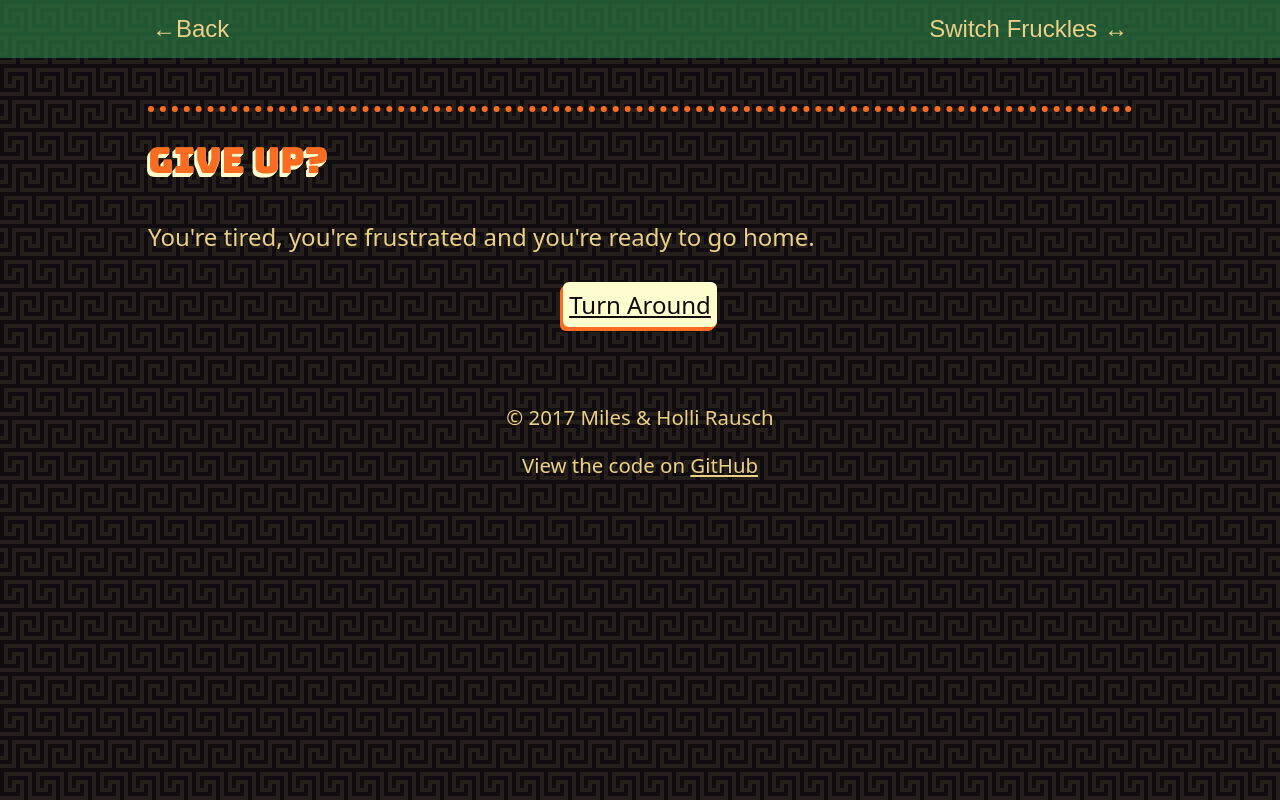
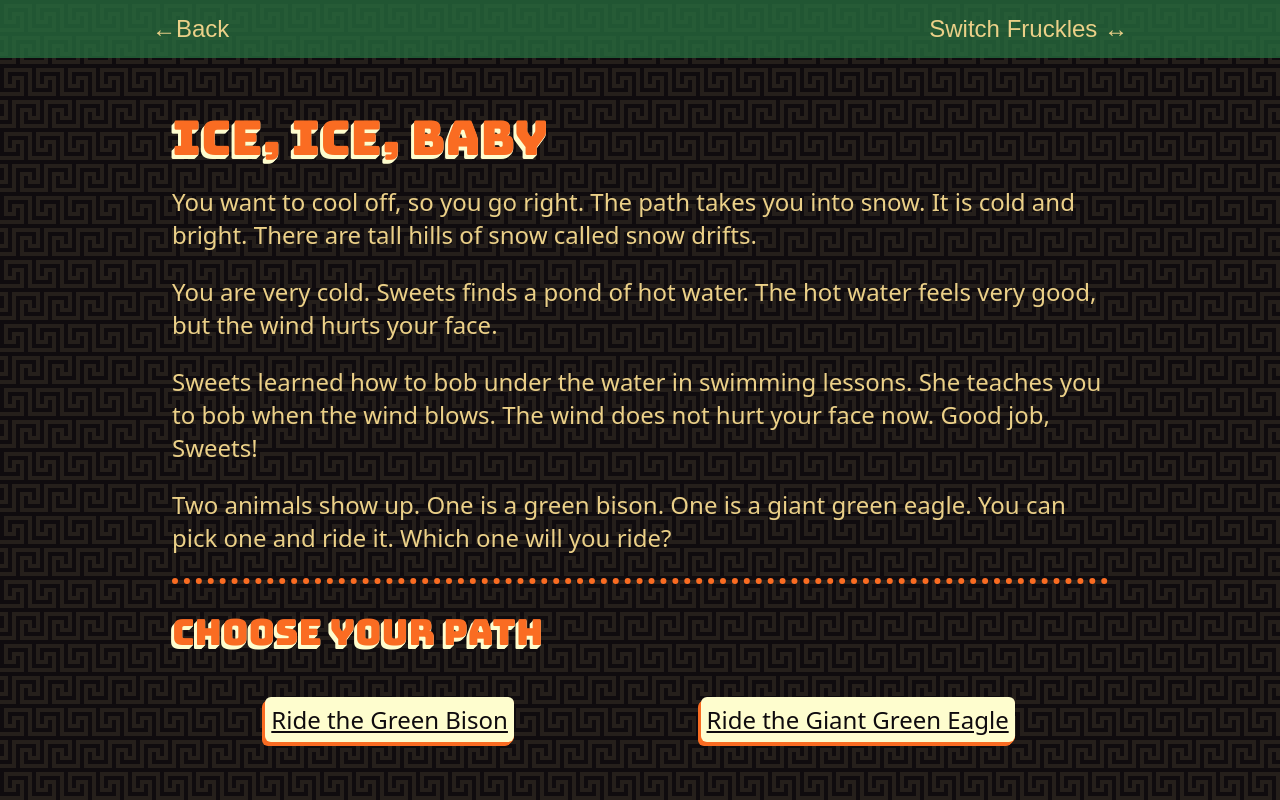
Before and after one commit to awayken/2017-christmas-card, a Nuxt app: page /ice-ice-baby in a window 1280 px wide. Shown: the top 800 px of the page. Built offline with nearby package versions, Linux system fonts and the light colour scheme.

Commit message:
Add "Ice, Ice, Baby"

```diff
--- /dev/null
+++ b/pages/ice-ice-baby.vue
@@ -0,0 +1,48 @@
+<template>
+  <section class="container">
+    <story title="Ice, Ice, Baby">
+      <div v-if="$store.state.readingLevel === 'old'">
+        <p>You like the idea of cooling off instead of overheating, so you trot off to the right. The forest trees disappear and soon you're trudging through crisp, white snow. A clear path cuts through tall, billowing snow drifts on all sides of you. The sun is high and bright, but it doesn't do anything to warm you up. You start looking around for some warmth.</p>
+        <p>"Look! Steamy water!" Sweets shouts. You see a bubbling sauna of green water just a couple feet from the path. You bound through the snow and splash right into the pond. It thaws your chilly paws, and Dad and Sweets dive in, too. The water feels great.</p>
+        <p>As you're relaxing in the water, the wind comes up. It whips across the frozen terrain and blows snow into your eyes. You close your eyes, but the wind and snow and ice sting. You try to turn away from the wind, but it seems to be blowing in all directions.</p>
+        <p>"This would be great if it wasn't for the wind," Dad says. "Good thing the wind isn't always blowing, but it's not very fun."</p>
+        <p>"I know what we can do!" Sweets says. "In swimming lessons this year, I learned how to bob. When the wind starts to blow, we can bob under the water until the wind goes away."</p>
+        <p>"That's a great idea, Sweets," Dad says. Right on cue, the wind kicked up, and all three of you bob under the water. When you come back up, the wind is gone. Great job, Sweets!</p>
+        <p>As you relax in the water, two creatures show up. One looks like a green bison, and one looks like a green giant eagle. They both have saddles on them. "I bet those animals know the way out of this snowy desert," says Dad. "We should pick one to ride our way out of here."</p>
+      </div>
+      <div v-else>
+        <p>You want to cool off, so you go right. The path takes you into snow. It is cold and bright. There are tall hills of snow called snow drifts.</p>
+        <p>You are very cold. Sweets finds a pond of hot water. The hot water feels very good, but the wind hurts your face.</p>
+        <p>Sweets learned how to bob under the water in swimming lessons. She teaches you to bob when the wind blows. The wind does not hurt your face now. Good job, Sweets!</p>
+        <p>Two animals show up. One is a green bison. One is a giant green eagle. You can pick one and ride it. Which one will you ride?</p>
+      </div>
+
+      <Chooser title="Choose Your Path">
+        <nav slot="choices" class="chooser__choices">
+          <nuxt-link to="/" class="chooser__choice chooser__choice-target">
+            Ride the Green Bison
+          </nuxt-link>
+          <nuxt-link to="/" class="chooser__choice chooser__choice-target">
+            Ride the Giant Green Eagle
+          </nuxt-link>
+        </nav>
+      </Chooser>
+    </story>
+  </section>
+</template>
+
+<script>
+  import Story from '~/components/Story.vue'
+  import Chooser from '~/components/Chooser.vue'
+
+  export default {
+    components: {
+      Story,
+      Chooser
+    }
+  }
+</script>
+
+<style scoped>
+  /* Special page styling */
+</style>
```
